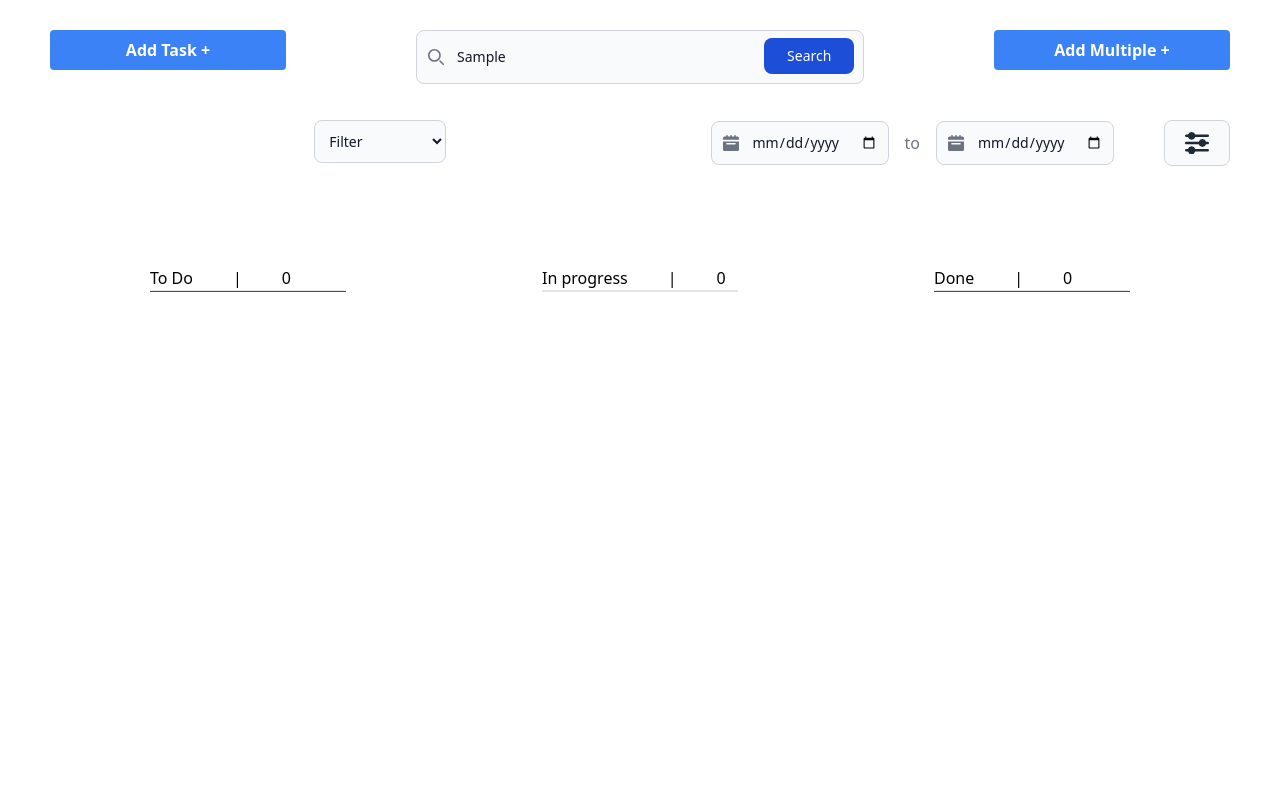
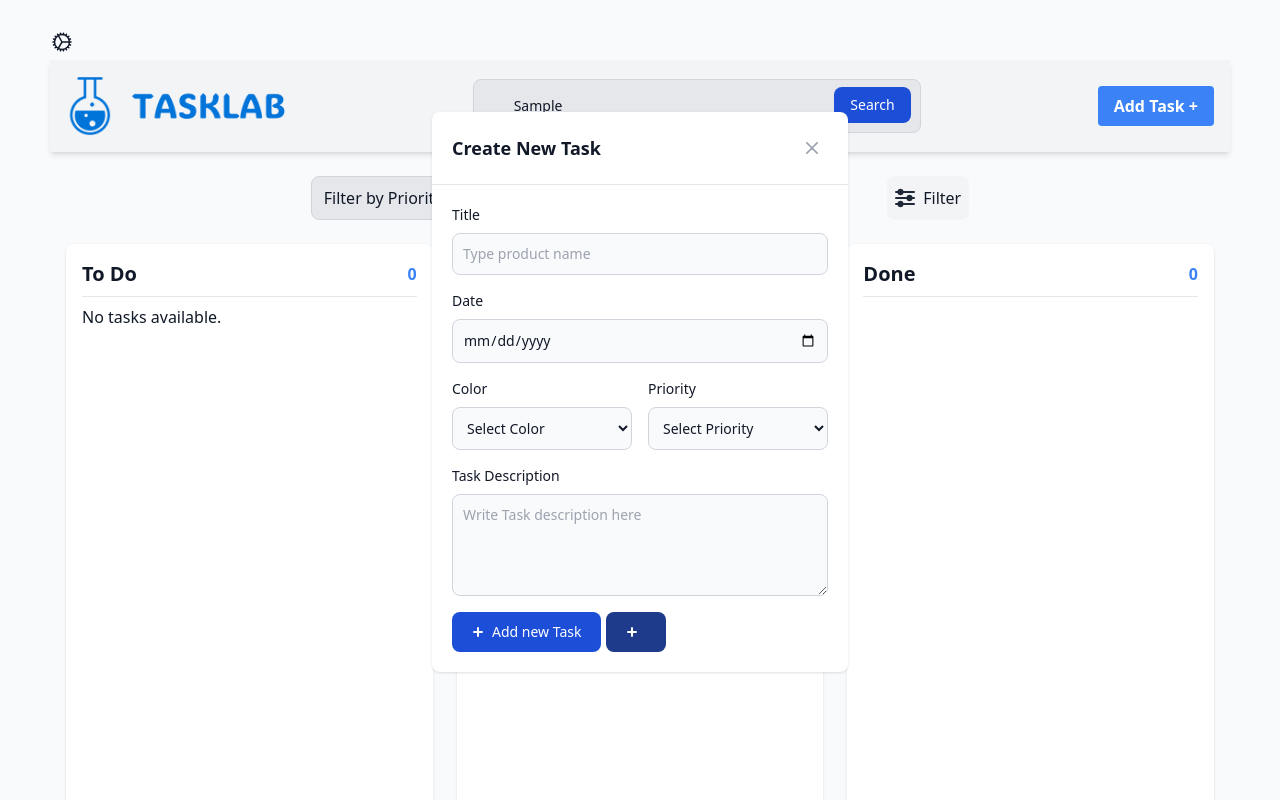
Before and after one commit to OussamaBenoujja/Brief4-KanbanSite, a plain HTML site: page views/home.html in a window 1280 px wide. Both pictures are taken after typing "Sample" into the empty fields and a click on the button "Add Task +". Shown: the top 800 px of the page. Drawn offline with Linux system fonts and the light colour scheme.

Commit message:
changed the html file code from prototype page to deployment page

```diff
--- a/views/home.html
+++ b/views/home.html
@@ -3,105 +3,101 @@
 <head>
   <meta charset="UTF-8">
   <meta name="viewport" content="width=device-width, initial-scale=1.0">
+  <meta name="author" content="Oussama Benoujja">
+  <meta name="keywords" content="kanban board, online kanban, kanban project management">
+  <meta http-equiv="Content-Language" content="en">
+  <meta name="description" content="Kanban site to control team tasks and personal advancement">
+
   <link href="../src/output.css" rel="stylesheet">
   <link href="../assets/css/style.css" rel="stylesheet">
 </head>
-<body>
+<body class="bg-gray-50 dark:bg-gray-800 text-gray-900 dark:text-gray-200">
 
-    <div class="top">
+
+    <button id="settingsBtn">
+        <svg xmlns="http://www.w3.org/2000/svg" fill="none" viewBox="0 0 24 24" stroke-width="1.5" stroke="currentColor" class="size-6">
+          <path stroke-linecap="round" stroke-linejoin="round" d="M4.5 12a7.5 7.5 0 0 0 15 0m-15 0a7.5 7.5 0 1 1 15 0m-15 0H3m16.5 0H21m-1.5 0H12m-8.457 3.077 1.41-.513m14.095-5.13 1.41-.513M5.106 17.785l1.15-.964m11.49-9.642 1.149-.964M7.501 19.795l.75-1.3m7.5-12.99.75-1.3m-6.063 16.658.26-1.477m2.605-14.772.26-1.477m0 17.726-.26-1.477M10.698 4.614l-.26-1.477M16.5 19.794l-.75-1.299M7.5 4.205 12 12m6.894 5.785-1.149-.964M6.256 7.178l-1.15-.964m15.352 8.864-1.41-.513M4.954 9.435l-1.41-.514M12.002 12l-3.75 6.495" />
+        </svg>
+    </button>
+
+    <!-- Button to trigger file upload -->
+    <div class="innerSettings">
+    <button id="bg-upload-btn">Set Background Image</button>
+    <input type="file" id="bg-upload" accept="image/*">
+    <label for="opacity-slider">Opacity:</label>
+    <input type="range" id="opacity-slider" min="0" max="100" value="100">
+    </div>
+    <!-- Top bar with buttons and search bar -->
+    <div class="top-bar flex justify-between items-center p-4 bg-gray-100 dark:bg-gray-700 shadow-md">
+
+      <img class="logo" src="../assets/img/logo.png" alt="logo Image on top bar">
+        <form class="flex items-center max-w-md w-full">
+            <div class="relative w-full">
+                <input type="search" id="default-search" class="block w-full p-4 pl-10 text-sm rounded-lg bg-gray-200 border border-gray-300 focus:ring-blue-500 focus:border-blue-500 dark:bg-gray-600 dark:border-gray-500" placeholder="Search for a specific Task" required />
+                <button type="submit" class="absolute right-2.5 bottom-2.5 bg-blue-700 hover:bg-blue-800 text-white rounded-lg text-sm px-4 py-2 focus:ring-4 focus:ring-blue-300">Search</button>
+            </div>
+        </form>
+
         <button class="bg-blue-500 hover:bg-blue-700 text-white font-bold py-2 px-4 rounded" id="addtaskbtn">
           Add Task +
       </button>
+    </div>
 
-    <span class="searchbar">
-    <form class="max-w-md mx-auto">
-        <label for="default-search" class="mb-2 text-sm font-medium text-gray-900 sr-only dark:text-white">Search</label>
-        <div class="relative">
-            <div class="absolute inset-y-0 start-0 flex items-center ps-3 pointer-events-none">
-                <svg class="w-4 h-4 text-gray-500 dark:text-gray-400" aria-hidden="true" xmlns="http://www.w3.org/2000/svg" fill="none" viewBox="0 0 20 20">
-                    <path stroke="currentColor" stroke-linecap="round" stroke-linejoin="round" stroke-width="2" d="m19 19-4-4m0-7A7 7 0 1 1 1 8a7 7 0 0 1 14 0Z"/>
+    <!-- Filter options -->
+    <div class="filter-bar flex justify-center mt-6 space-x-4">
+        <select id="priorityFilter" class="p-2 rounded-lg bg-gray-200 border border-gray-300 focus:ring-blue-500 focus:border-blue-500 dark:bg-gray-600 dark:border-gray-500">
+            <option selected>Filter by Priority</option>
+            <option value="1">Priority Up</option>
+            <option value="2">Priority Down</option>
+        </select>
+
+        <div class="flex items-center">
+            <input id="datepicker-range-start" type="date" class="p-2 rounded-lg bg-gray-200 border border-gray-300 focus:ring-blue-500 focus:border-blue-500 dark:bg-gray-600 dark:border-gray-500" />
+            <span class="mx-2">to</span>
+            <input id="datepicker-range-end" type="date" class="p-2 rounded-lg bg-gray-200 border border-gray-300 focus:ring-blue-500 focus:border-blue-500 dark:bg-gray-600 dark:border-gray-500" />
+        </div>
+
+        <button id="filterbtn" class="flex items-center p-2 bg-gray-100 rounded-lg hover:bg-gray-200 dark:bg-gray-700 dark:hover:bg-gray-600">
+            <svg class="w-5 h-5 mr-2 text-gray-800 dark:text-white" xmlns="http://www.w3.org/2000/svg" fill="currentColor" viewBox="0 0 20 20">
+                <path d="M1 5h1.424a3.228 3.228 0 0 0 6.152 0H19a1 1 0 1 0 0-2H8.576a3.228 3.228 0 0 0-6.152 0H1a1 1 0 1 0 0 2Zm18 4h-1.424a3.228 3.228 0 0 0-6.152 0H1a1 1 0 1 0 0 2h10.424a3.228 3.228 0 0 0 6.152 0H19a1 1 0 0 0 0-2Zm0 6H8.576a3.228 3.228 0 0 0-6.152 0H1a1 1 0 0 0 0 2h1.424a3.228 3.228 0 0 0 6.152 0H19a1 1 0 0 0 0-2Z"/>
             </svg>
-            </div>
-            <input type="search" id="default-search" class="block w-full p-4 ps-10 text-sm text-gray-900 border border-gray-300 rounded-lg bg-gray-50 focus:ring-blue-500 focus:border-blue-500 dark:bg-gray-700 dark:border-gray-600 dark:placeholder-gray-400 dark:text-white dark:focus:ring-blue-500 dark:focus:border-blue-500" placeholder="Search for a specific Task" required />
-            <button type="submit" class="searchbtn text-white absolute end-2.5 bottom-2.5 bg-blue-700 hover:bg-blue-800 focus:ring-4 focus:outline-none focus:ring-blue-300 font-medium rounded-lg text-sm px-4 py-2 dark:bg-blue-600 dark:hover:bg-blue-700 dark:focus:ring-blue-800">Search</button>
-        </div>
-    </form>
-    </span>
-
-    <button class="bg-blue-500 hover:bg-blue-700 text-white font-bold py-2 px-4 rounded">
-        Add Multiple +
+            Filter
         </button>
     </div>
 
-    <div class="filterOptions">
-
-        <form class="max-w-sm mx-auto">
-            <select id="priorityFilter" class="bg-gray-50 border border-gray-300 text-gray-900 text-sm rounded-lg focus:ring-blue-500 focus:border-blue-500 block w-full p-2.5 dark:bg-gray-700 dark:border-gray-600 dark:placeholder-gray-400 dark:text-white dark:focus:ring-blue-500 dark:focus:border-blue-500">
-            <option selected>Filter</option>
-            <option value="1">priority Up</option>
-            <option value="2">priority Down</option>
-            </select>
-        </form>
-
-
-        <div id="date-range-picker" date-rangepicker class="flex items-center">
-            <div class="relative">
-            <div class="absolute inset-y-0 start-0 flex items-center ps-3 pointer-events-none">
-                <svg class="w-4 h-4 text-gray-500 dark:text-gray-400" aria-hidden="true" xmlns="http://www.w3.org/2000/svg" fill="currentColor" viewBox="0 0 20 20">
-                    <path d="M20 4a2 2 0 0 0-2-2h-2V1a1 1 0 0 0-2 0v1h-3V1a1 1 0 0 0-2 0v1H6V1a1 1 0 0 0-2 0v1H2a2 2 0 0 0-2 2v2h20V4ZM0 18a2 2 0 0 0 2 2h16a2 2 0 0 0 2-2V8H0v10Zm5-8h10a1 1 0 0 1 0 2H5a1 1 0 0 1 0-2Z"/>
-                </svg>
+    <!-- Task tables -->
+    <div class="todobox grid grid-cols-1 md:grid-cols-3 gap-6 mt-6 px-4">
+        <div class="p-4 bg-white rounded-lg shadow dark:bg-gray-700">
+            <div class="flex justify-between items-center mb-2">
+                <h1 class="text-xl font-semibold">To Do</h1>
+                <span id="numtodo" class="text-blue-500 font-bold">0</span>
             </div>
-            <input id="datepicker-range-start" name="start" type="date" class="bg-gray-50 border border-gray-300 text-gray-900 text-sm rounded-lg focus:ring-blue-500 focus:border-blue-500 block w-full ps-10 p-2.5  dark:bg-gray-700 dark:border-gray-600 dark:placeholder-gray-400 dark:text-white dark:focus:ring-blue-500 dark:focus:border-blue-500" placeholder="Select date start">
-            </div>
-            <span class="mx-4 text-gray-500">to</span>
-            <div class="relative">
-            <div class="absolute inset-y-0 start-0 flex items-center ps-3 pointer-events-none">
-                <svg class="w-4 h-4 text-gray-500 dark:text-gray-400" aria-hidden="true" xmlns="http://www.w3.org/2000/svg" fill="currentColor" viewBox="0 0 20 20">
-                    <path d="M20 4a2 2 0 0 0-2-2h-2V1a1 1 0 0 0-2 0v1h-3V1a1 1 0 0 0-2 0v1H6V1a1 1 0 0 0-2 0v1H2a2 2 0 0 0-2 2v2h20V4ZM0 18a2 2 0 0 0 2 2h16a2 2 0 0 0 2-2V8H0v10Zm5-8h10a1 1 0 0 1 0 2H5a1 1 0 0 1 0-2Z"/>
-                </svg>
-            </div>
-            <input id="datepicker-range-end" name="end" type="date" class="bg-gray-50 border border-gray-300 text-gray-900 text-sm rounded-lg focus:ring-blue-500 focus:border-blue-500 block w-full ps-10 p-2.5  dark:bg-gray-700 dark:border-gray-600 dark:placeholder-gray-400 dark:text-white dark:focus:ring-blue-500 dark:focus:border-blue-500" placeholder="Select date end">
-        </div>
-        <button type="button" id="filterbtn" class="bg-gray-50 border border-gray-300 text-gray-900  focus:ring-blue-500 focus:border-blue-500 font-medium rounded-lg text-sm px-5 py-2.5 text-center dark:bg-gray-700 dark:border-gray-600 dark:placeholder-gray-400 dark:text-white dark:focus:ring-blue-500 dark:focus:border-blue-500">
-            <svg class="w-6 h-6 text-gray-800 dark:text-white" aria-hidden="true" xmlns="http://www.w3.org/2000/svg" fill="currentColor" viewBox="0 0 20 20">
-                <path d="M1 5h1.424a3.228 3.228 0 0 0 6.152 0H19a1 1 0 1 0 0-2H8.576a3.228 3.228 0 0 0-6.152 0H1a1 1 0 1 0 0 2Zm18 4h-1.424a3.228 3.228 0 0 0-6.152 0H1a1 1 0 1 0 0 2h10.424a3.228 3.228 0 0 0 6.152 0H19a1 1 0 0 0 0-2Zm0 6H8.576a3.228 3.228 0 0 0-6.152 0H1a1 1 0 0 0 0 2h1.424a3.228 3.228 0 0 0 6.152 0H19a1 1 0 0 0 0-2Z"/>
-            </svg>
-
-        </button>
-        </div>
-    </div>
-
-    <div class="TableHolder">
-        <div class="table1">
-            <span class="table-title">
-                <h1>To Do</h1><h1>|</h1><h1 id="numtodo">0</h1>
-            </span>
-            <hr>
-            <div class="drop" id="todo">
-
+            <hr class="mb-2">
+            <div id="todo" class="drop space-y-2">
 
             </div>
         </div>
 
-        <div class="table2">
-            <span class="table-title">
-                <h1>In progress</h1><h1>|</h1><h1 id="numprogress">0</h1>
-            </span>
-            <hr>
-            <div  class="drop" id="doing">
+        <div class="p-4 bg-white rounded-lg shadow dark:bg-gray-700">
+            <div class="flex justify-between items-center mb-2">
+                <h1 class="text-xl font-semibold">In Progress</h1>
+                <span id="numprogress" class="text-blue-500 font-bold">0</span>
+            </div>
+            <hr class="mb-2">
+            <div id="doing" class="drop space-y-2">
 
             </div>
         </div>
 
-        <div class="table3">
-            <span class="table-title">
-                <h1>Done</h1><h1>|</h1><h1 id="numpdone">0</h1>
-            </span>
-            <hr>
-            <div class="drop" id="done">
+        <div class="p-4 bg-white rounded-lg shadow dark:bg-gray-700">
+            <div class="flex justify-between items-center mb-2">
+                <h1 class="text-xl font-semibold">Done</h1>
+                <span id="numpdone" class="text-blue-500 font-bold">0</span>
+            </div>
+            <hr class="mb-2">
+            <div id="done" class="drop space-y-2">
 
             </div>
-            </ul>
         </div>
     </div>
 
@@ -124,19 +120,19 @@
             </div>
             <!-- Modal body -->
             <form class="p-4 md:p-5" id="modal-form">
-                  <div class="grid gap-4 mb-4 grid-cols-2">
+                <div class="modalExtra grid gap-4 mb-4 grid-cols-2">
                     <div class="col-span-2">
                         <label for="name" class="block mb-2 text-sm font-medium text-gray-900 dark:text-white">Title</label>
-                          <input type="text" name="name" id="title" class="bg-gray-50 border border-gray-300 text-gray-900 text-sm rounded-lg focus:ring-primary-600 focus:border-primary-600 block w-full p-2.5 dark:bg-gray-600 dark:border-gray-500 dark:placeholder-gray-400 dark:text-white dark:focus:ring-primary-500 dark:focus:border-primary-500" placeholder="Type product name" required="">
+                        <input type="text" maxlength="20" name="name" id="title" class="bg-gray-50 border border-gray-300 text-gray-900 text-sm rounded-lg focus:ring-primary-600 focus:border-primary-600 block w-full p-2.5 dark:bg-gray-600 dark:border-gray-500 dark:placeholder-gray-400 dark:text-white dark:focus:ring-primary-500 dark:focus:border-primary-500" placeholder="Type product name" required="">
                     </div>
                     <div class="col-span-2">
                           <label for="date" class="block mb-2 text-sm font-medium text-gray-900 dark:text-white">Date</label>
-                            <input type="date" name="date" id="date" class="bg-gray-50 border border-gray-300 text-gray-900 text-sm rounded-lg focus:ring-primary-600 focus:border-primary-600 block w-full p-2.5 dark:bg-gray-600 dark:border-gray-500 dark:placeholder-gray-400 dark:text-white dark:focus:ring-primary-500 dark:focus:border-primary-500" >
+                          <input type="date" name="date" id="date" class="bg-gray-50 border border-gray-300 text-gray-900 text-sm rounded-lg focus:ring-primary-600 focus:border-primary-600 block w-full p-2.5 dark:bg-gray-600 dark:border-gray-500 dark:placeholder-gray-400 dark:text-white dark:focus:ring-primary-500 dark:focus:border-primary-500" required="">
                     </div>
                     <div class="col-span-2 sm:col-span-1">
                       <label for="category" class="block mb-2 text-sm font-medium text-gray-900 dark:text-white">Color</label>
-                        <select id="task-color" class="bg-gray-50 border border-gray-300 text-gray-900 text-sm rounded-lg focus:ring-primary-500 focus:border-primary-500 block w-full p-2.5 dark:bg-gray-600 dark:border-gray-500 dark:placeholder-gray-400 dark:text-white dark:focus:ring-primary-500 dark:focus:border-primary-500">
-                            <option selected="">Select Color</option>
+                      <select id="task-color" class="bg-gray-50 border border-gray-300 text-gray-900 text-sm rounded-lg focus:ring-primary-500 focus:border-primary-500 block w-full p-2.5 dark:bg-gray-600 dark:border-gray-500 dark:placeholder-gray-400 dark:text-white dark:focus:ring-primary-500 dark:focus:border-primary-500" required>
+                          <option selected="" value="">Select Color</option>
                           <option value="red">red</option>
                           <option value="blue">blue</option>
                           <option value="green">green</option>
@@ -145,8 +141,8 @@
                     </div>
                     <div class="col-span-2 sm:col-span-1">
                         <label for="category" class="block mb-2 text-sm font-medium text-gray-900 dark:text-white">Priority</label>
-                          <select id="task-pr" class="bg-gray-50 border border-gray-300 text-gray-900 text-sm rounded-lg focus:ring-primary-500 focus:border-primary-500 block w-full p-2.5 dark:bg-gray-600 dark:border-gray-500 dark:placeholder-gray-400 dark:text-white dark:focus:ring-primary-500 dark:focus:border-primary-500">
-                              <option selected="">Select Priority</option>
+                        <select id="task-pr" class="bg-gray-50 border border-gray-300 text-gray-900 text-sm rounded-lg focus:ring-primary-500 focus:border-primary-500 block w-full p-2.5 dark:bg-gray-600 dark:border-gray-500 dark:placeholder-gray-400 dark:text-white dark:focus:ring-primary-500 dark:focus:border-primary-500" required>
+                            <option selected="" value="">Select Priority</option>
                             <option value="P0">P0</option>
                             <option value="P1">P1</option>
                             <option value="P2">P2</option>
@@ -162,9 +158,8 @@
                     <svg class="me-1 -ms-1 w-5 h-5" fill="currentColor" viewBox="0 0 20 20" xmlns="http://www.w3.org/2000/svg"><path fill-rule="evenodd" d="M10 5a1 1 0 011 1v3h3a1 1 0 110 2h-3v3a1 1 0 11-2 0v-3H6a1 1 0 110-2h3V6a1 1 0 011-1z" clip-rule="evenodd"></path></svg>
                     Add new Task
                 </button>
-                  <button type="button" class="text-white inline-flex items-center bg-blue-700 hover:bg-blue-800 focus:ring-4 focus:outline-none focus:ring-blue-300 font-medium rounded-lg text-sm px-5 py-2.5 text-center dark:bg-blue-600 dark:hover:bg-blue-700 dark:focus:ring-blue-800">
+                <button type="button" class="text-white inline-flex items-center bg-blue-900 hover:bg-blue-800 focus:ring-4 focus:outline-none focus:ring-blue-300 font-medium rounded-lg text-sm px-5 py-2.5 text-center dark:bg-blue-600 dark:hover:bg-blue-700 dark:focus:ring-blue-800" id="addmultiple">
                   <svg class="me-1 -ms-1 w-5 h-5" fill="currentColor" viewBox="0 0 20 20" xmlns="http://www.w3.org/2000/svg"><path fill-rule="evenodd" d="M10 5a1 1 0 011 1v3h3a1 1 0 110 2h-3v3a1 1 0 11-2 0v-3H6a1 1 0 110-2h3V6a1 1 0 011-1z" clip-rule="evenodd"></path></svg>
-                    +
               </button>
             </form>
         </div>
@@ -194,16 +189,16 @@
               <div class="grid gap-4 mb-4 grid-cols-2">
                   <div class="col-span-2">
                       <label for="name" class="block mb-2 text-sm font-medium text-gray-900 dark:text-white">Title</label>
-                        <input type="text" name="name" id="title" class="bg-gray-50 border border-gray-300 text-gray-900 text-sm rounded-lg focus:ring-primary-600 focus:border-primary-600 block w-full p-2.5 dark:bg-gray-600 dark:border-gray-500 dark:placeholder-gray-400 dark:text-white dark:focus:ring-primary-500 dark:focus:border-primary-500" placeholder="Type product name" required="">
+                      <input type="text" maxlength="20" name="name" id="title" class="bg-gray-50 border border-gray-300 text-gray-900 text-sm rounded-lg focus:ring-primary-600 focus:border-primary-600 block w-full p-2.5 dark:bg-gray-600 dark:border-gray-500 dark:placeholder-gray-400 dark:text-white dark:focus:ring-primary-500 dark:focus:border-primary-500" placeholder="Type product name" required="">
                   </div>
                   <div class="col-span-2">
                         <label for="date" class="block mb-2 text-sm font-medium text-gray-900 dark:text-white">Date</label>
-                          <input type="date" name="date" id="date" class="bg-gray-50 border border-gray-300 text-gray-900 text-sm rounded-lg focus:ring-primary-600 focus:border-primary-600 block w-full p-2.5 dark:bg-gray-600 dark:border-gray-500 dark:placeholder-gray-400 dark:text-white dark:focus:ring-primary-500 dark:focus:border-primary-500" >
+                        <input type="date" name="date" id="date" class="bg-gray-50 border border-gray-300 text-gray-900 text-sm rounded-lg focus:ring-primary-600 focus:border-primary-600 block w-full p-2.5 dark:bg-gray-600 dark:border-gray-500 dark:placeholder-gray-400 dark:text-white dark:focus:ring-primary-500 dark:focus:border-primary-500" required>
                 </div>
                     <div class="col-span-2 sm:col-span-1">
                     <label for="category" class="block mb-2 text-sm font-medium text-gray-900 dark:text-white">Color</label>
-                      <select id="task-color" class="bg-gray-50 border border-gray-300 text-gray-900 text-sm rounded-lg focus:ring-primary-500 focus:border-primary-500 block w-full p-2.5 dark:bg-gray-600 dark:border-gray-500 dark:placeholder-gray-400 dark:text-white dark:focus:ring-primary-500 dark:focus:border-primary-500">
-                          <option selected="">Select Color</option>
+                    <select id="task-color" class="bg-gray-50 border border-gray-300 text-gray-900 text-sm rounded-lg focus:ring-primary-500 focus:border-primary-500 block w-full p-2.5 dark:bg-gray-600 dark:border-gray-500 dark:placeholder-gray-400 dark:text-white dark:focus:ring-primary-500 dark:focus:border-primary-500" required>
+                        <option selected="" value="">Select Color</option>
                         <option value="red">red</option>
                         <option value="blue">blue</option>
                         <option value="green">green</option>
@@ -212,8 +207,8 @@
                  </div>
                   <div class="col-span-2 sm:col-span-1">
                       <label for="category" class="block mb-2 text-sm font-medium text-gray-900 dark:text-white">Priority</label>
-                        <select id="task-pr" class="bg-gray-50 border border-gray-300 text-gray-900 text-sm rounded-lg focus:ring-primary-500 focus:border-primary-500 block w-full p-2.5 dark:bg-gray-600 dark:border-gray-500 dark:placeholder-gray-400 dark:text-white dark:focus:ring-primary-500 dark:focus:border-primary-500">
-                            <option selected="">Select Priority</option>
+                      <select id="task-pr" class="bg-gray-50 border border-gray-300 text-gray-900 text-sm rounded-lg focus:ring-primary-500 focus:border-primary-500 block w-full p-2.5 dark:bg-gray-600 dark:border-gray-500 dark:placeholder-gray-400 dark:text-white dark:focus:ring-primary-500 dark:focus:border-primary-500" required>
+                          <option selected="" value="">Select Priority</option>
                           <option value="P0">P0</option>
                           <option value="P1">P1</option>
                           <option value="P2">P2</option>
@@ -233,7 +228,7 @@
       </div>
   </div>
 </div>
+
 </body>
-
 <script src="../assets/js/main.js"></script>
 </html>
```
Lines whose indentation alone changed are shown as unchanged.
